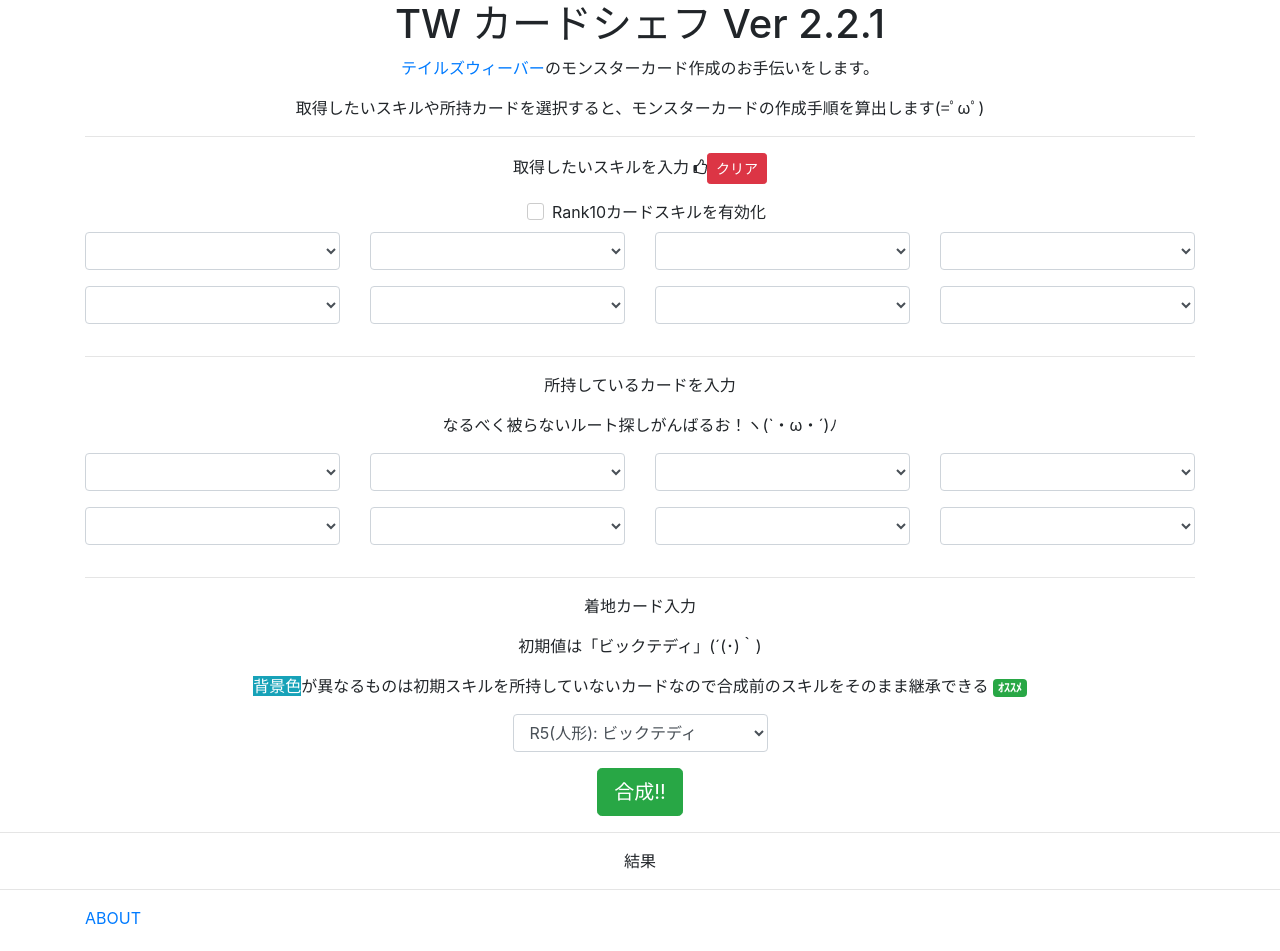
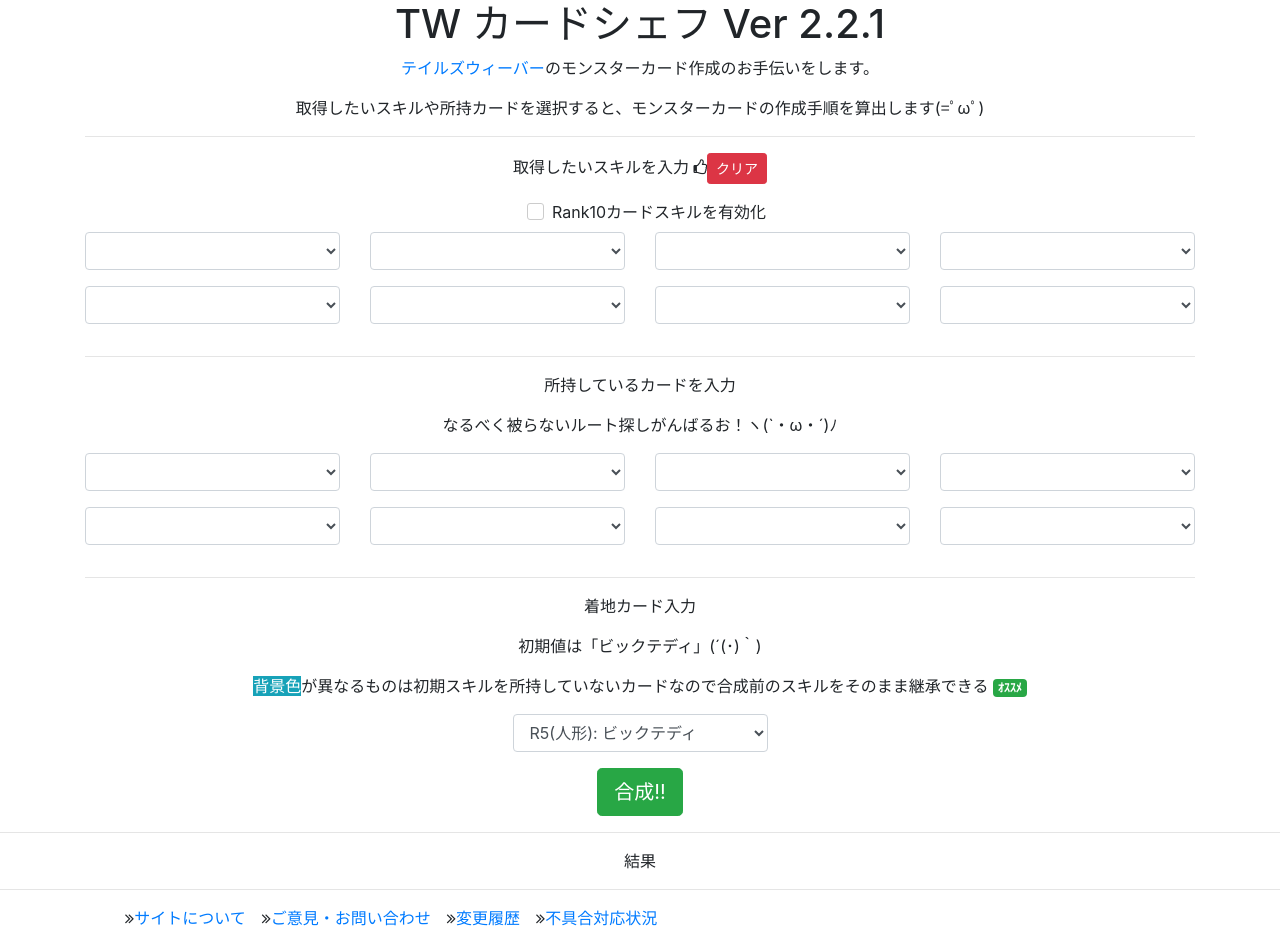
Before and after one commit to omatztw/tw-card-chef, an Angular app: page / in a window 1280 px wide. Shown: the top 951 px of the page. Built offline with nearby package versions, Linux system fonts and the light colour scheme.

Commit message:
footerを整備

```diff
--- a/src/app/app.module.ts
+++ b/src/app/app.module.ts
@@ -8,12 +8,14 @@ import { CardComponent } from './components/card/card.component';
 import { CardService } from './services/card.service';
 import { ResultComponent } from './components/result/result.component';
 import { ErrorService } from './services/error.service';
+import { FooterComponent } from './components/footer/footer.component';
 
 @NgModule({
   declarations: [
     AppComponent,
     CardComponent,
-    ResultComponent
+    ResultComponent,
+    FooterComponent
   ],
   imports: [
     BrowserModule,
--- a/src/app/components/card/card.component.html
+++ b/src/app/components/card/card.component.html
@@ -9,7 +9,8 @@
           <button type="button" class="btn btn-sm btn-danger" (click)="onClear($event)">クリア</button>
         </p>
         <div class="checkbox checkbox-primary">
-          <input id="rank10Enabled" type="checkbox" class="styled" checked name="rank10Enabled" [(ngModel)]="rank10Enabled">
+          <input id="rank10Enabled" type="checkbox" class="styled" checked name="rank10Enabled"
+            [(ngModel)]="rank10Enabled">
           <label for="rank10Enabled">
             Rank10カードスキルを有効化
           </label>
@@ -155,7 +156,8 @@
         <label for="final" hidden>final</label>
         <select class="form-control" id="final" [(ngModel)]="final" name="final" #typef="ngModel">
           <!-- <option [ngValue]="null"> </option> -->
-          <option *ngFor="let card of goalCardList" [ngValue]="card" [class]="noSkillWhenLv1(card)?'bg-info text-white':''">R{{card.rank}}({{card.type}}): {{card.name}}</option>
+          <option *ngFor="let card of goalCardList" [ngValue]="card"
+            [class]="noSkillWhenLv1(card)?'bg-info text-white':''">R{{card.rank}}({{card.type}}): {{card.name}}</option>
         </select>
       </div>
     </div>
@@ -170,8 +172,4 @@
 <p>結果</p>
 <hr>
 <app-result [routes]="finalRoutes"></app-result>
-<div class="container">
-  <footer class="footer text-left">
-    <a href="https://github.com/omatztw/tw-card-chef">ABOUT</a>
-  </footer>
-</div>
+<app-footer></app-footer>
--- /dev/null
+++ b/src/app/components/footer/footer.component.css
@@ -0,0 +1,9 @@
+.footer ul li{
+    display: inline;
+    margin-right: 1em;
+ }
+
+ li::before {
+    content: "\f101";
+    font-family: FontAwesome;
+ }
--- /dev/null
+++ b/src/app/components/footer/footer.component.html
@@ -0,0 +1,18 @@
+<div class="container">
+  <footer class="footer text-left">
+    <ul>
+      <li>
+        <a href="https://github.com/omatztw/tw-card-chef/blob/master/README.md">サイトについて</a>
+      </li>
+      <li>
+        <a href="https://forms.gle/KBqHFqypPMAvUiqh9">ご意見・お問い合わせ</a>
+      </li>
+      <li>
+        <a href="https://github.com/omatztw/tw-card-chef/releases">変更履歴</a>
+      </li>
+      <li>
+        <a href="https://github.com/omatztw/tw-card-chef/issues">不具合対応状況</a>
+      </li>
+    </ul>
+  </footer>
+</div>
--- /dev/null
+++ b/src/app/components/footer/footer.component.ts
@@ -0,0 +1,15 @@
+import { Component, OnInit } from '@angular/core';
+
+@Component({
+  selector: 'app-footer',
+  templateUrl: './footer.component.html',
+  styleUrls: ['./footer.component.css']
+})
+export class FooterComponent implements OnInit {
+
+  constructor() { }
+
+  ngOnInit() {
+  }
+
+}
```
Also changed, not shown: 1 other file (tests, documents, lock files or other folders).
